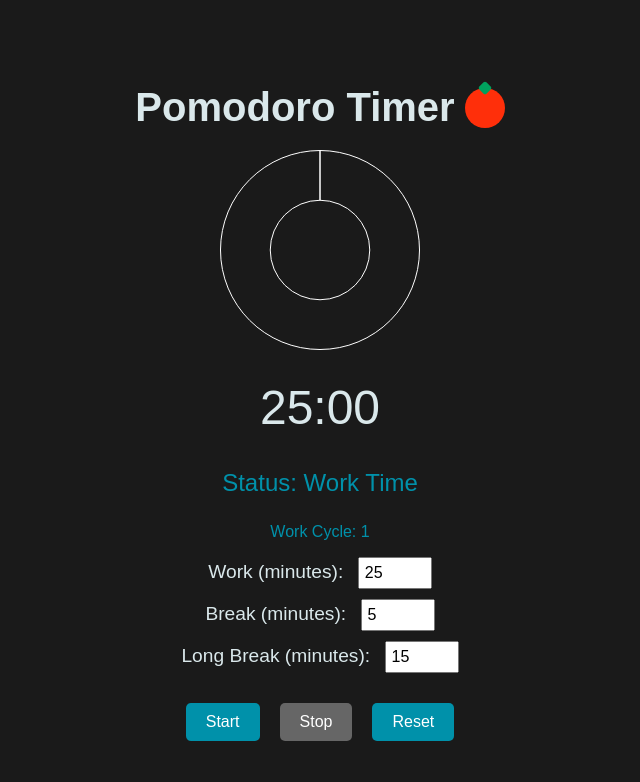
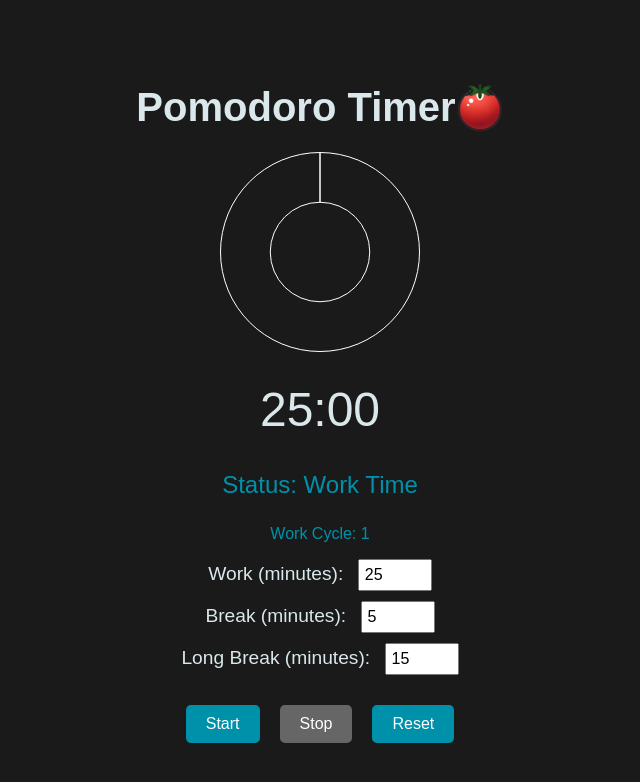
Before and after one commit to Uhsmt/pomodoro, a plain HTML site: page index.html in a window 1280 px wide. Shown: the whole page, without its empty margins (320-960 px from the left). Drawn offline with nearby package versions, Linux system fonts and the light colour scheme.

Commit message:
Update usage instructions and fix styling in README.md and index.html

```diff
--- a/index.html
+++ b/index.html
@@ -9,7 +9,7 @@
     <script src="https://cdn.jsdelivr.net/npm/chart.js"></script>
 </head>
 <body>
-    <h1>Pomodoro Timer<span class="tomato-icon"></span></h1>
+    <h1>Pomodoro Timer<img src="favicon.ico"></h1>
 
     <canvas id="timerChart" width="200" height="200" style="margin-bottom: 20px;"></canvas>
 
```
Also changed, not shown: favicon.ico (added), 1 other file.
